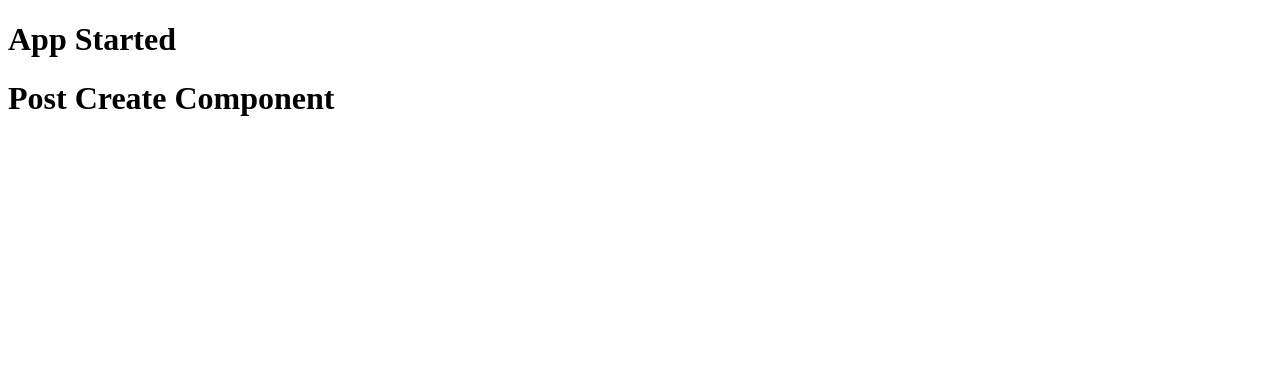
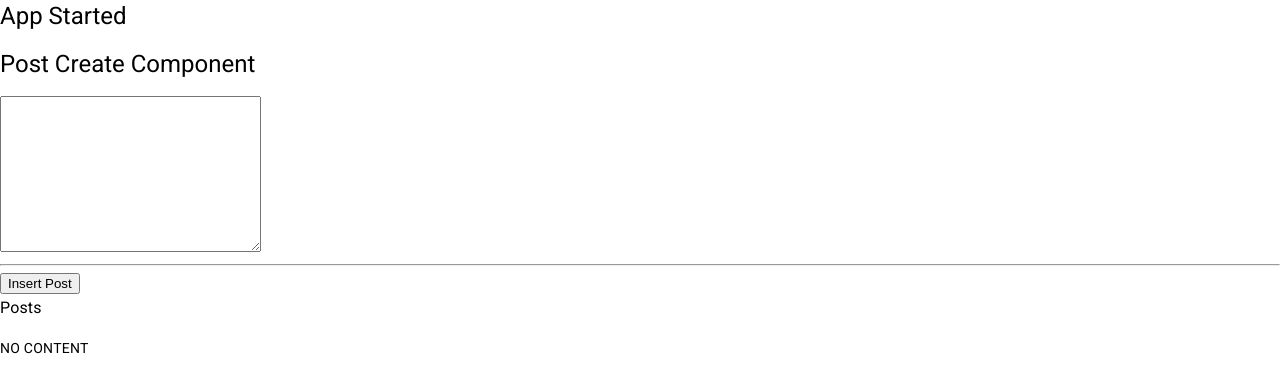
Before and after one commit to devarthurmiranda/Post-It-App, an Angular app in the folder postit/: page / in a window 1280 px wide. Shown: the top 392 px of the page. Built offline with nearby package versions, Linux system fonts and the light colour scheme.

Commit message:
adding angular material

```diff
--- a/postit/angular.json
+++ b/postit/angular.json
@@ -25,6 +25,7 @@
               "src/assets"
             ],
             "styles": [
+              "@angular/material/prebuilt-themes/pink-bluegrey.css",
               "src/styles.css"
             ],
             "scripts": []
@@ -87,6 +88,7 @@
               "src/assets"
             ],
             "styles": [
+              "@angular/material/prebuilt-themes/pink-bluegrey.css",
               "src/styles.css"
             ],
             "scripts": []
--- a/postit/package.json
+++ b/postit/package.json
@@ -11,10 +11,12 @@
   "private": true,
   "dependencies": {
     "@angular/animations": "^15.1.0",
+    "@angular/cdk": "^15.2.9",
     "@angular/common": "^15.1.0",
     "@angular/compiler": "^15.1.0",
     "@angular/core": "^15.1.0",
     "@angular/forms": "^15.1.0",
+    "@angular/material": "^15.2.9",
     "@angular/platform-browser": "^15.1.0",
     "@angular/platform-browser-dynamic": "^15.1.0",
     "@angular/router": "^15.1.0",
--- a/postit/src/app/app.module.ts
+++ b/postit/src/app/app.module.ts
@@ -3,11 +3,14 @@
 
 import { AppComponent } from './app.component';
 
+import { FormsModule } from '@angular/forms';
+
 import { PostCreateComponent } from './posts/post-create/post-create.component';
+import { BrowserAnimationsModule } from '@angular/platform-browser/animations';
 
 @NgModule({
   declarations: [AppComponent, PostCreateComponent],
-  imports: [BrowserModule],
+  imports: [BrowserModule, FormsModule, BrowserAnimationsModule],
   providers: [],
   bootstrap: [AppComponent],
 })
--- a/postit/src/app/posts/post-create/post-create.component.html
+++ b/postit/src/app/posts/post-create/post-create.component.html
@@ -1 +1,15 @@
 <h1>Post Create Component</h1>
+<textarea
+  [(ngModel)]="enteredValue"
+  name="postContent"
+  id=""
+  cols="30"
+  rows="10"
+></textarea>
+<hr />
+<button (click)="onAddPost()">Insert Post</button>
+
+<div>
+  <h3>Posts</h3>
+  <p>{{ newPost }}</p>
+</div>
--- a/postit/src/app/posts/post-create/post-create.component.ts
+++ b/postit/src/app/posts/post-create/post-create.component.ts
@@ -5,4 +5,11 @@
   templateUrl: './post-create.component.html',
   styleUrls: ['./post-create.component.css'],
 })
-export class PostCreateComponent {}
+export class PostCreateComponent {
+  enteredValue = '';
+  newPost = 'NO CONTENT';
+
+  onAddPost() {
+    this.newPost = this.enteredValue;
+  }
+}
--- a/postit/src/index.html
+++ b/postit/src/index.html
@@ -6,8 +6,11 @@
   <base href="/">
   <meta name="viewport" content="width=device-width, initial-scale=1">
   <link rel="icon" type="image/x-icon" href="favicon.ico">
+  <link rel="preconnect" href="https://fonts.gstatic.com">
+  <link href="https://fonts.googleapis.com/css2?family=Roboto:wght@300;400;500&display=swap" rel="stylesheet">
+  <link href="https://fonts.googleapis.com/icon?family=Material+Icons" rel="stylesheet">
 </head>
-<body>
+<body class="mat-typography">
   <app-root></app-root>
 </body>
 </html>
--- a/postit/src/styles.css
+++ b/postit/src/styles.css
@@ -1 +1,4 @@
 /* You can add global styles to this file, and also import other style files */
+
+html, body { height: 100%; }
+body { margin: 0; font-family: Roboto, "Helvetica Neue", sans-serif; }
```
Also changed, not shown: 1 other file (tests, documents, lock files or other folders).
